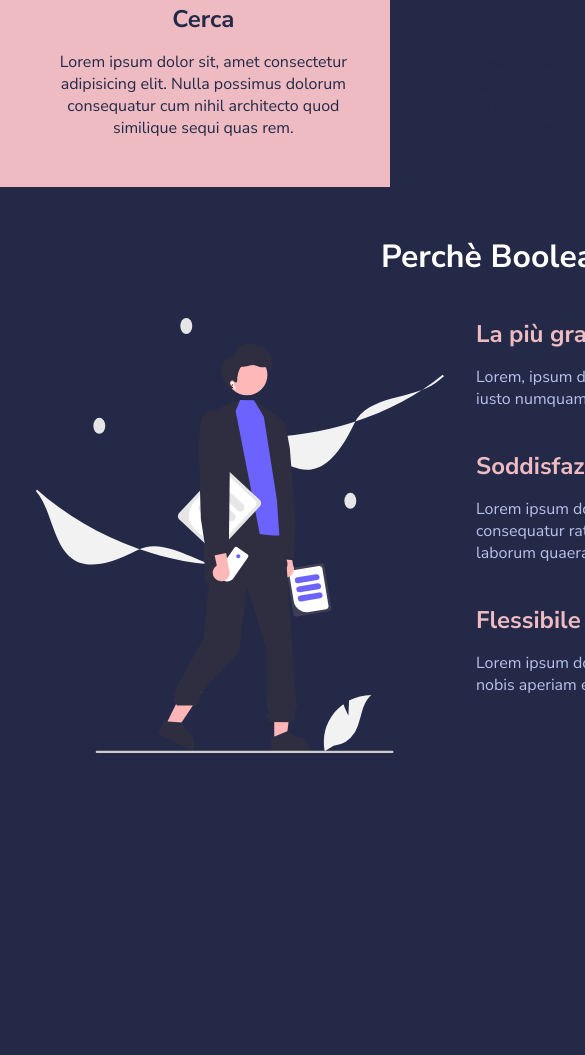
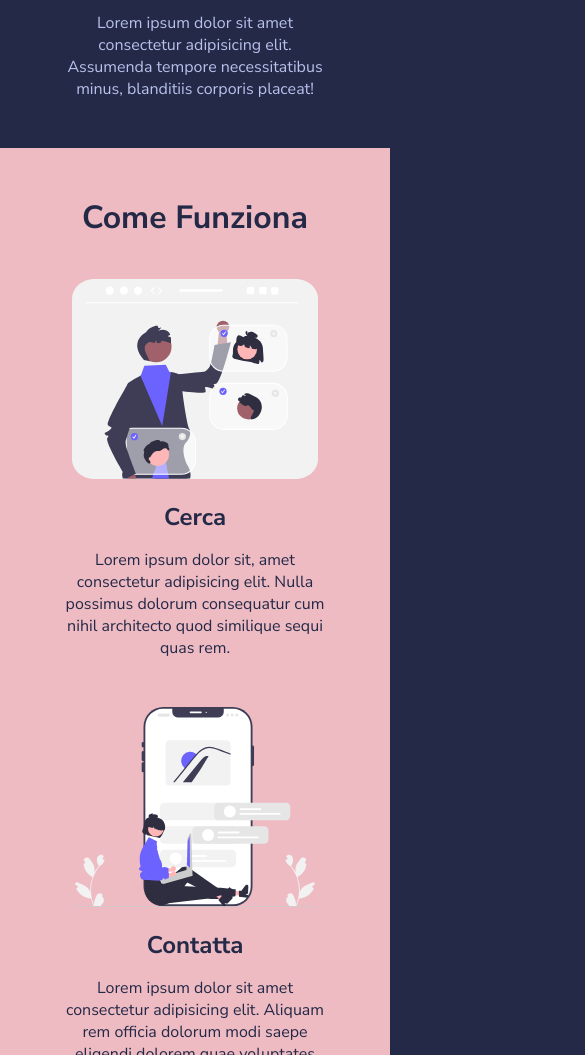
Before and after one commit to vgianluca96/html-css-resp-wannabe, a plain HTML site: page index.html in a window 390 px wide. Shown: the part 945-2000 px from the top of the page, 585 px wide, since content can reach past the window. Before the commit the page ends 1752 px from the top, so only its background shows below. Drawn offline with Linux system fonts and the light colour scheme.

Commit message:
modifiche fatte
index: agigunto tag meta
style: aggiunte media query

```diff
--- a/css/style.css
+++ b/css/style.css
@@ -127,3 +127,42 @@ img {
 /************************************************
     SOLUZIONE RESPONSIVE
  ************************************************/
+
+ .container {
+
+    width: 90%;
+}
+
+ @media screen and (max-width: 768px) {
+
+ }
+
+
+ @media screen and (max-width: 480px) {
+
+    .row {
+        flex-wrap: wrap;
+    }
+
+    .lessons .col, .steps .col, .why-us .col-left, .why-us .col-right {
+        width: 100%;
+    }
+
+    .card, .col-left {
+        padding-bottom: 3rem;
+    }
+
+    .steps, .why-us {
+        margin: 0;
+        padding: 0;
+    }
+
+    .container h2 {
+        padding-top: 3rem;
+    }
+
+    .why-us {
+        background-color: #222222;
+    }
+
+ }
--- a/index.html
+++ b/index.html
@@ -1,7 +1,8 @@
 <!DOCTYPE html>
 <html>
     <head>
-        <meta charset="utf-8" />
+        <meta charset="UTF-8">
+        <meta name="viewport" content="width=device-width, initial-scale=1.0">
         <title>Boolean Academy</title>
         <!-- Fonts -->
         <link
```
